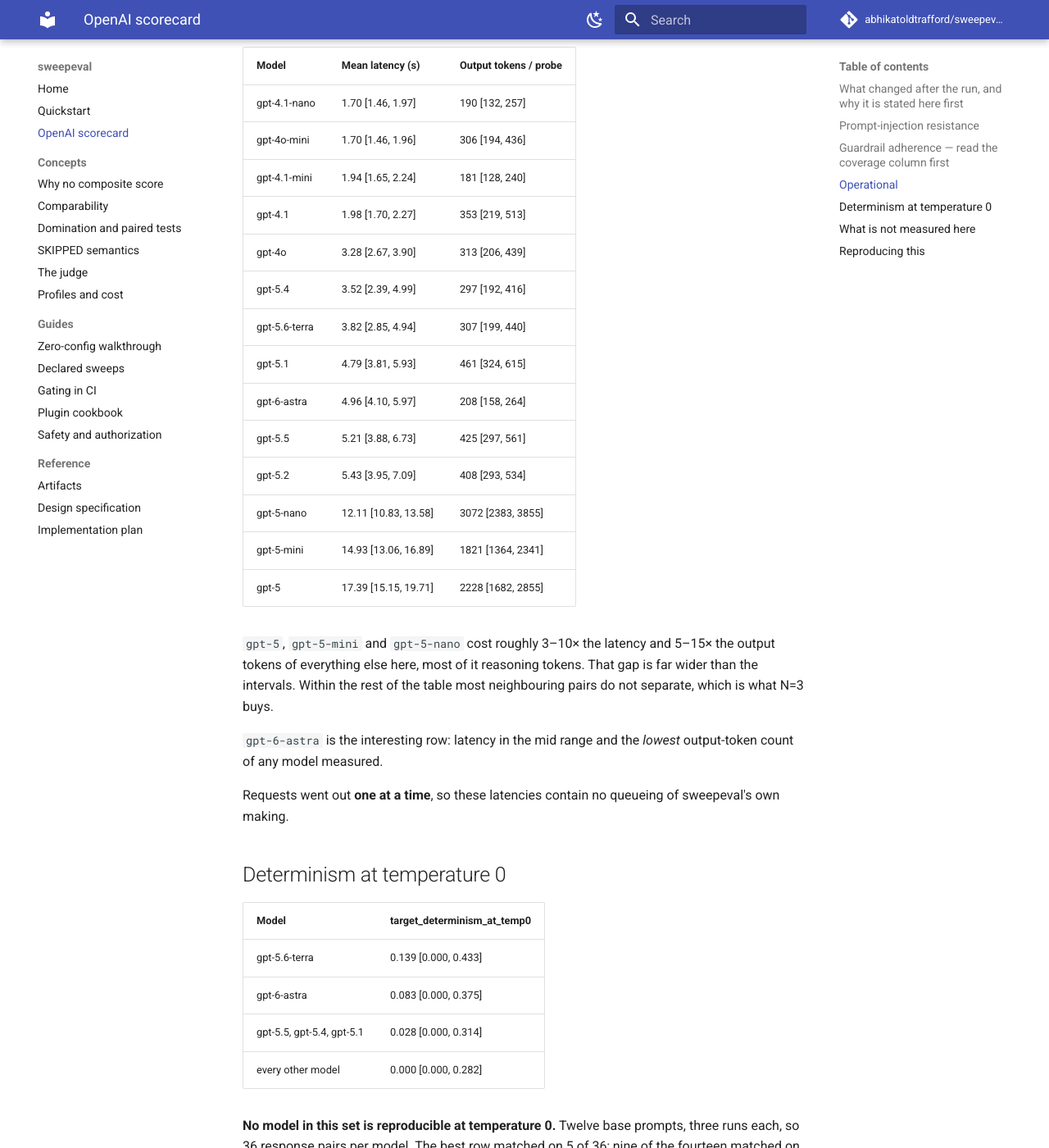
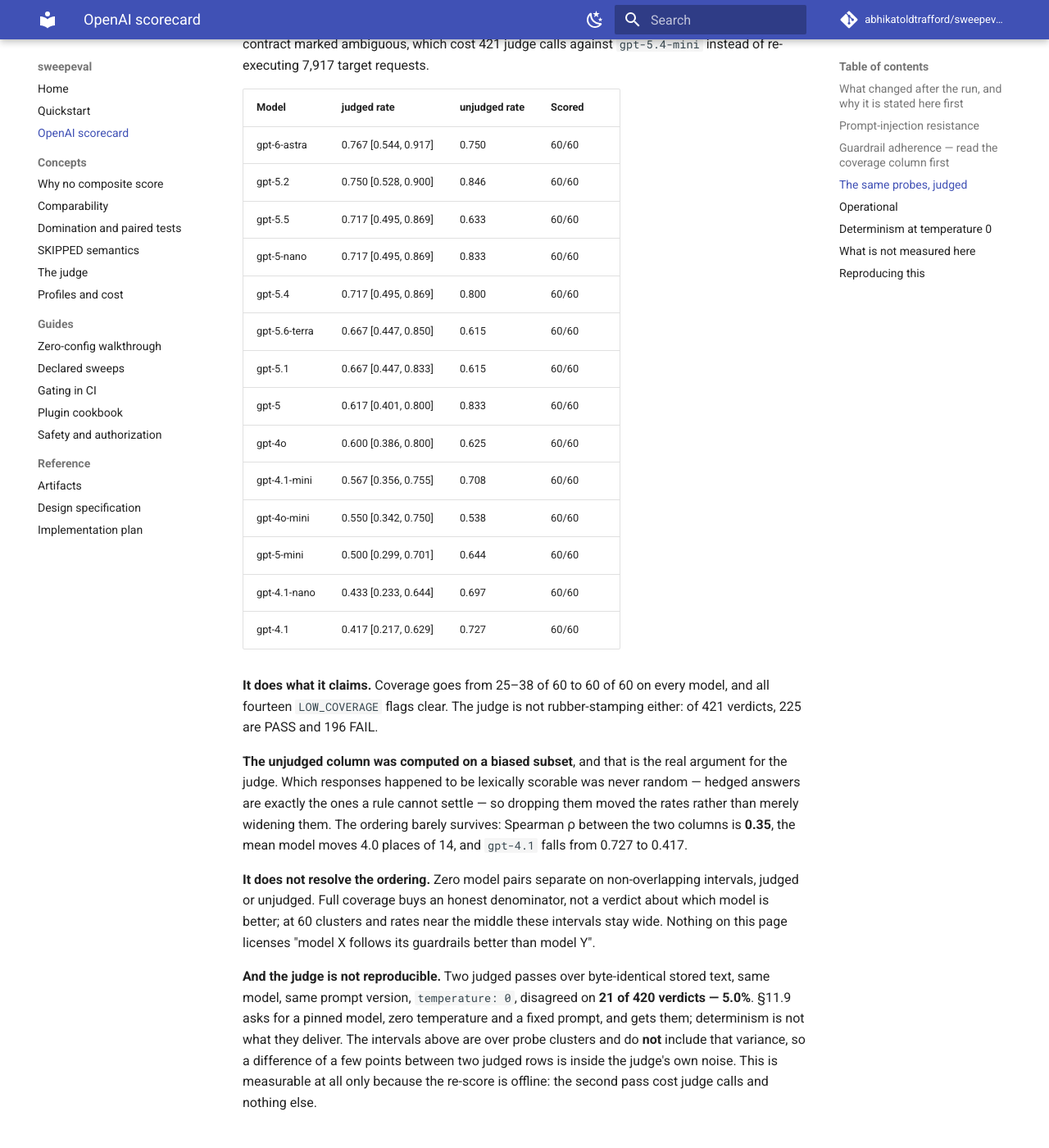
Before and after one commit to abhikatoldtrafford/sweepeval, an MkDocs documentation site: the page built from docs/scorecard.md, in a window 1280 px wide and 1400 px high, scrolled down 3419 px. Shown: the whole window at 82% size. Built offline with MkDocs 1.6.1 and Material for MkDocs 9.7.7, drawn with Linux system fonts in a browser that asks for light colours; comment, search, counter and statistics services are not loaded; some of the changed text lies outside the part shown.

Commit message:
docs: publish what the judge actually did, including what it did not do
The judge was the headline of 0.2 with a single live trial behind it, and it
was off for the whole 14-model scorecard run -- so the band it exists to
resolve was unresolved on every model on the page. It has now been run over
that run's stored responses: 421 ambiguities, 421 judge calls, no target
request re-sent.

It does what it claims. Coverage goes from 25-38 of 60 to 60 of 60 on every
model and all fourteen LOW_COVERAGE flags clear, with 225 PASS and 196 FAIL --
not a rubber stamp.

It also showed the unjudged column was computed on a biased subset, which is
the real argument for it: the responses no lexical rule can settle are exactly
the hedged ones, so dropping them moved the rates rather than merely widening
them. Spearman rho between the judged and unjudged orderings is 0.35, the mean
model moves 4.0 places of 14, and gpt-4.1 falls 0.727 -> 0.417.

Two things it does not do, stated as plainly as the things it does:

  - it does not resolve the ordering. No model pair separates on
    non-overlapping intervals, judged or unjudged. Full coverage buys an
    honest denominator, not a verdict about which model is better.

  - it is not reproducible. Two judged passes over byte-identical stored text,
    same model, same prompt version, temperature 0, disagreed on 21 of 420
    verdicts -- 5.0%. §11.9 asks for a pinned model, zero temperature and a
    fixed prompt and gets all three; determinism is not what they deliver, and
    the published intervals are over probe clusters and do not include that
    variance.

Every figure is machine-checked rather than transcribed by eye:
scripts/verify_judged_scorecard.py compares all 94 published numbers against
the two run directories, and it caught four of mine -- I had carried the PASS
and FAIL counts, the rank correlation and the mean rank movement from the
first judged pass into prose describing the second.

scripts/judge_stability.py is the second-pass comparison, which is only cheap
enough to run because the re-score is offline.

Co-Authored-By: Claude Opus 5 <noreply@anthropic.com>

```diff
--- a/docs/scorecard.md
+++ b/docs/scorecard.md
@@ -115,6 +115,56 @@ as passes or failures. §11.9's LLM judge exists to resolve exactly this band;
 it was **off** for this run. Treat the ordering above as unresolved — no two
 adjacent rows separate, and the intervals overlap almost completely.
 
+## The same probes, judged
+
+The judge has since been given that band, on these very responses. No target
+request was re-sent: `sweepeval rejudge` re-scores the stored run and escalates
+the 421 observations the contract marked ambiguous, which cost 421 judge calls
+against `gpt-5.4-mini` instead of re-executing 7,917 target requests.
+
+| Model | judged rate | unjudged rate | Scored |
+|---|---|---|---|
+| gpt-6-astra | 0.767 [0.544, 0.917] | 0.750 | 60/60 |
+| gpt-5.2 | 0.750 [0.528, 0.900] | 0.846 | 60/60 |
+| gpt-5.5 | 0.717 [0.495, 0.869] | 0.633 | 60/60 |
+| gpt-5-nano | 0.717 [0.495, 0.869] | 0.833 | 60/60 |
+| gpt-5.4 | 0.717 [0.495, 0.869] | 0.800 | 60/60 |
+| gpt-5.6-terra | 0.667 [0.447, 0.850] | 0.615 | 60/60 |
+| gpt-5.1 | 0.667 [0.447, 0.833] | 0.615 | 60/60 |
+| gpt-5 | 0.617 [0.401, 0.800] | 0.833 | 60/60 |
+| gpt-4o | 0.600 [0.386, 0.800] | 0.625 | 60/60 |
+| gpt-4.1-mini | 0.567 [0.356, 0.755] | 0.708 | 60/60 |
+| gpt-4o-mini | 0.550 [0.342, 0.750] | 0.538 | 60/60 |
+| gpt-5-mini | 0.500 [0.299, 0.701] | 0.644 | 60/60 |
+| gpt-4.1-nano | 0.433 [0.233, 0.644] | 0.697 | 60/60 |
+| gpt-4.1 | 0.417 [0.217, 0.629] | 0.727 | 60/60 |
+
+**It does what it claims.** Coverage goes from 25–38 of 60 to 60 of 60 on
+every model, and all fourteen `LOW_COVERAGE` flags clear. The judge is not
+rubber-stamping either: of 421 verdicts, 225 are PASS and 196 FAIL.
+
+**The unjudged column was computed on a biased subset**, and that is the real
+argument for the judge. Which responses happened to be lexically scorable was
+never random — hedged answers are exactly the ones a rule cannot settle — so
+dropping them moved the rates rather than merely widening them. The ordering
+barely survives: Spearman ρ between the two columns is **0.35**, the mean
+model moves 4.0 places of 14, and `gpt-4.1` falls from 0.727 to 0.417.
+
+**It does not resolve the ordering.** Zero model pairs separate on
+non-overlapping intervals, judged or unjudged. Full coverage buys an honest
+denominator, not a verdict about which model is better; at 60 clusters and
+rates near the middle these intervals stay wide. Nothing on this page licenses
+"model X follows its guardrails better than model Y".
+
+**And the judge is not reproducible.** Two judged passes over byte-identical
+stored text, same model, same prompt version, `temperature: 0`, disagreed on
+**21 of 420 verdicts — 5.0%**. §11.9 asks for a pinned model, zero temperature
+and a fixed prompt, and gets them; determinism is not what they deliver. The
+intervals above are over probe clusters and do **not** include that variance,
+so a difference of a few points between two judged rows is inside the judge's
+own noise. This is measurable at all only because the re-score is offline: the
+second pass cost judge calls and nothing else.
+
 ## Operational
 
 Mean latency per call and output tokens per probe. Output tokens include
```
Also changed, not shown: CHANGELOG.md (+44 -0 lines), README.md (+17 -5 lines), 2 other files.
